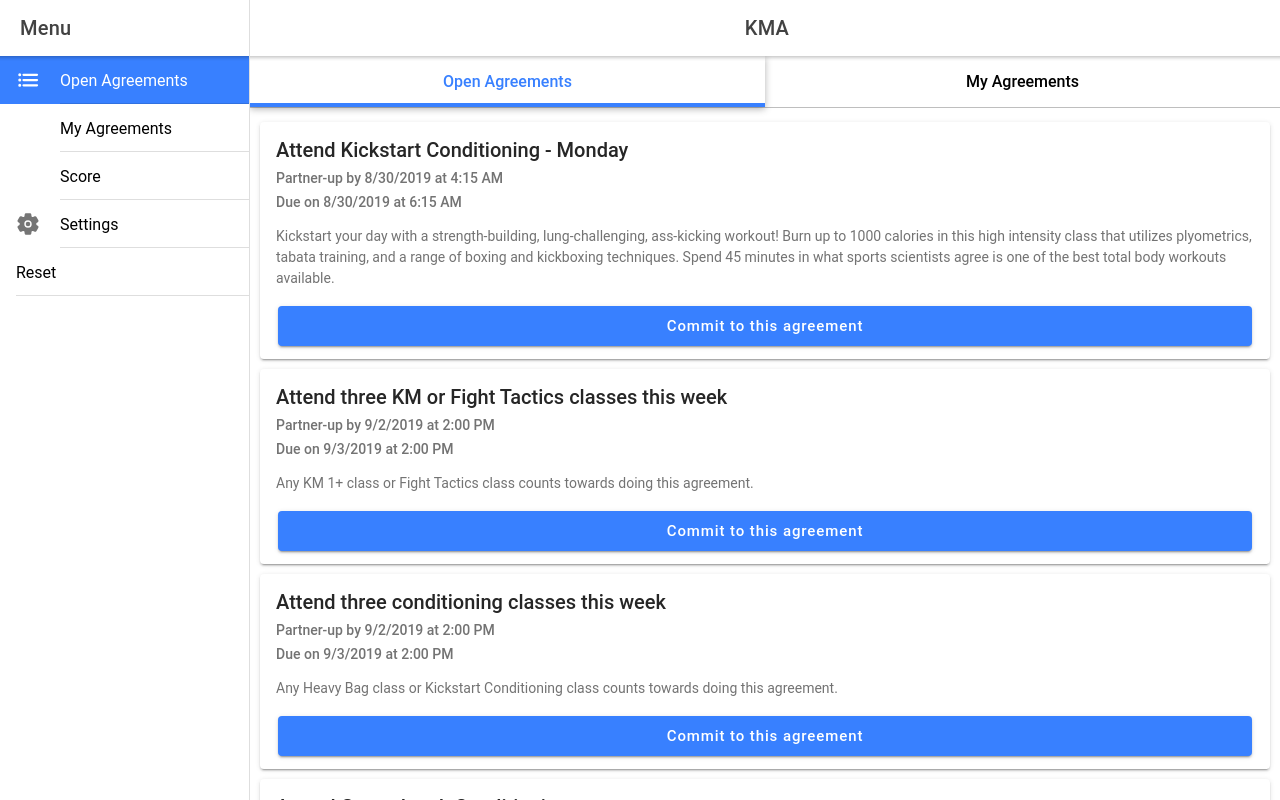
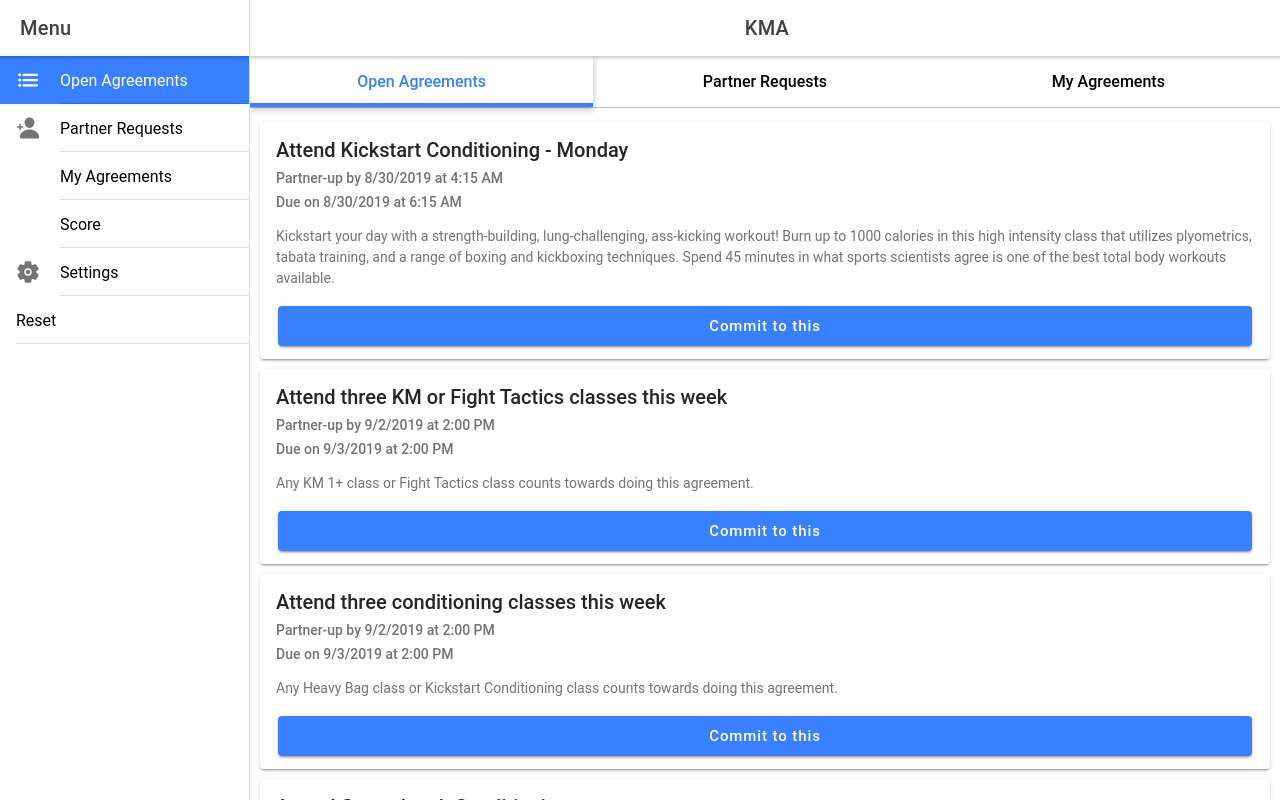
Before and after one commit to matt-hernandez/kma, a React (Create React App) app: page /agreements/open in a window 1280 px wide. Built offline with nearby package versions, Linux system fonts and the light colour scheme; the HTML template or start-up script is replaced by a standard one.

Commit message:
Include enough assets to render partner request

```diff
--- a/src/App.tsx
+++ b/src/App.tsx
@@ -25,7 +25,7 @@
 import FindAPartner from './pages/FindAPartner';
 import UserPool from './pages/UserPool';
 import PageDoesNotExist from './pages/404';
-import { contacts, list, stats, settings } from 'ionicons/icons';
+import { contacts, list, stats, settings, personAdd } from 'ionicons/icons';
 
 /* Core CSS required for Ionic components to work properly */
 import '@ionic/react/css/core.css';
@@ -54,6 +54,11 @@
     title: 'Open Agreements',
     url: '/agreements/open',
     icon: list
+  },
+  {
+    title: 'Partner Requests',
+    url: '/agreements/requests',
+    icon: personAdd
   },
   {
     title: 'My Agreements',
--- a/src/components/Agreement.tsx
+++ b/src/components/Agreement.tsx
@@ -21,6 +21,7 @@
   partnerUpDeadline: number;
   description?: string;
   isCommitted: boolean;
+  partnerRequests?: string[];
   pendingPartners?: string[];
   confirmedPartners?: string[];
   onCommit?: (...args: any) => void;
@@ -38,6 +39,7 @@
   partnerUpDeadline,
   description,
   isCommitted,
+  partnerRequests = [],
   pendingPartners = [],
   confirmedPartners = [],
   onCommit = () => {},
@@ -68,7 +70,7 @@
           </IonCardSubtitle>
           <IonCardSubtitle>{formattedDueDate}</IonCardSubtitle>
         </IonCardHeader>
-        { confirmedPartners.map(request => (
+        {isCommitted && confirmedPartners.map(request => (
           <IonCardContent key={`${title} ${due} ${request}`}>
             <IonChip color="success" className="partner-request">
               <IonLabel>
@@ -76,8 +78,8 @@
               </IonLabel>
             </IonChip>
           </IonCardContent>
-        )) }
-        { !isPastPartnerUpDeadline && pendingPartners.map(request => (
+        ))}
+        {(!isPastPartnerUpDeadline && isCommitted) && pendingPartners.map(request => (
           <IonCardContent key={`${title} ${due} ${request}`}>
             <IonChip color="tertiary" className="partner-request">
               <IonLabel>
@@ -86,8 +88,8 @@
             </IonChip>
             <InlineItalic> - <CustomLink onClick={() => onCancelRequest(request)}>Cancel request</CustomLink></InlineItalic>
           </IonCardContent>
-        )) }
-        { (!isPastPartnerUpDeadline && isCommitted && pendingPartners.length === 0 && confirmedPartners.length === 0) && (
+        ))}
+        {(!isPastPartnerUpDeadline && isCommitted && pendingPartners.length === 0 && confirmedPartners.length === 0) && (
           <IonCardContent key={`${title} ${due} no-requests`}>
             <IonChip color="danger" className="partner-request">
               <IonLabel>
@@ -96,17 +98,29 @@
             </IonChip>
           </IonCardContent>
         )}
+        {(!isPastPartnerUpDeadline && partnerRequests.length > 0) && partnerRequests.map(request => (
+          <IonCardContent key={`${title} ${due} ${request}`}>
+            <IonChip color="primary" className="partner-request">
+              <IonLabel>
+                <InlineItalic>{`${request}`} requested you!</InlineItalic>
+              </IonLabel>
+            </IonChip>
+            <InlineItalic> - <CustomLink onClick={() => onCancelRequest(request)}>Confirm request</CustomLink></InlineItalic>
+            <InlineItalic> or <CustomLink onClick={() => onCancelRequest(request)}>deny request</CustomLink></InlineItalic>
+          </IonCardContent>
+        ))}
         {typeof description === 'string' && (
           <IonCardContent>
             {description}
           </IonCardContent>
         )}
         <IonCardContent>
-          {!isCommitted && <IonButton expand="block" color="primary" onClick={onCommit}>Commit to this agreement</IonButton>}
+          {(!isCommitted && partnerRequests.length === 0) && <IonButton expand="block" color="primary" onClick={onCommit}>Commit to this</IonButton>}
+          {(!isCommitted && partnerRequests.length > 0) && <IonButton expand="block" color="primary" onClick={onCommit}>Commit to this, separately</IonButton>}
           {(isCommitted && !isPastPartnerUpDeadline && pendingPartners.length + confirmedPartners.length < 2) && <IonButton expand="block" color="primary" onClick={onFindPartner}>Find a partner</IonButton>}
           {(isCommitted && confirmedPartners.length > 0 && isPastDue) && <IonButton expand="block" color="primary" onClick={onMarkAsDone}>Mark as Done</IonButton>}
-          {(isCommitted && confirmedPartners.length === 0) && <IonButton expand="block" color="medium" fill="outline" onClick={onCancel}>Cancel this agreement</IonButton>}
-          {(isCommitted && confirmedPartners.length > 0) && <IonButton expand="block" color="danger" onClick={onBreak}>Break this agreement</IonButton>}
+          {(isCommitted && confirmedPartners.length === 0) && <IonButton expand="block" color="medium" fill="outline" onClick={onCancel}>Cancel agreement</IonButton>}
+          {(isCommitted && confirmedPartners.length > 0) && <IonButton expand="block" color="danger" onClick={onBreak}>Break agreement</IonButton>}
         </IonCardContent>
       </IonCard>
     </>
--- a/src/components/Tab.tsx
+++ b/src/components/Tab.tsx
@@ -1,4 +1,5 @@
 import React from 'react';
+import { IonBadge } from '@ionic/react';
 import styled, { css } from 'styled-components/macro';
 import FlexCell from './FlexCell';
 import { colors } from '../styles/colors';
@@ -9,6 +10,9 @@
 
 const TabContainer = styled(FlexCell)<IsActive>`
   position: relative;
+  display: flex;
+  align-items: center;
+  justify-content: center;
   cursor: pointer;
 
   ${({isActive}) => isActive
@@ -24,9 +28,21 @@
       color: ${colors.active};
     `
   }
+  position: relative;
   margin-bottom: 16px;
   font-size: 16px;
   text-align: center;
+`;
+
+const TabBadgeContainer = styled.span`
+  position: absolute;
+  top: 50%;
+  right: 0;
+  transform: translate(calc(100% + 5px), calc(-50% + 1px));
+
+  ion-badge {
+    display: block;
+  }
 `;
 
 const TabHighlight = styled.div`
@@ -39,13 +55,22 @@
 
 interface Props extends IsActive {
   name: string;
+  showBadge?: boolean;
+  badgeNumber?: number;
   onClick: (...args: any[]) => void;
 };
 
-const Tab: React.FunctionComponent<Props> = function({ name, isActive, onClick }) {
+const Tab: React.FunctionComponent<Props> = function({ name, isActive, onClick, showBadge, badgeNumber = 0 }) {
   return (
     <TabContainer isActive={isActive} onClick={onClick} shouldInflate={true}>
-      <TabName isActive={isActive}>{name}</TabName>
+      <TabName isActive={isActive}>
+        {name}
+        {(showBadge && badgeNumber > 0) && (
+          <TabBadgeContainer>
+            <IonBadge color="medium">{badgeNumber}</IonBadge>
+          </TabBadgeContainer>
+        )}
+      </TabName>
       {isActive && <TabHighlight />}
     </TabContainer>
   )
--- a/src/overrides.css
+++ b/src/overrides.css
@@ -39,7 +39,12 @@
   margin-bottom: 0;
 }
 
-.ion-color-success {
+ion-chip.ion-color-primary {
+  --ion-color-primary-rgb: 0, 61, 169;
+  --ion-color-primary-shade: #0955d7;
+}
+
+ion-chip.ion-color-success {
   --ion-color-success-rgb: 0, 112, 44;
   --ion-color-success-shade: #008333;
 }
--- a/src/pages/Agreements.tsx
+++ b/src/pages/Agreements.tsx
@@ -5,8 +5,10 @@
 import Tab from '../components/Tab';
 import OpenAgreements from './Agreements/OpenAgreements';
 import MyAgreements from './Agreements/MyAgreements';
+import PartnerRequests from './Agreements/PartnerRequests';
 import { colors } from '../styles/colors';
 import { addPageData } from '../util/add-page-data';
+import { ourConnect, StateProps } from '../util/state';
 
 const TabsContainer = styled(FlexRow)`
   margin-bottom: 14px;
@@ -22,27 +24,36 @@
     slug: OpenAgreements.pageData.slug
   },
   {
+    title: PartnerRequests.pageData.title,
+    slug: PartnerRequests.pageData.slug
+  },
+  {
     title: MyAgreements.pageData.title,
     slug: MyAgreements.pageData.slug
   }
 ];
 
-const Agreements: React.FunctionComponent<RouteComponentProps> = ({
-  history,
-  location,
-  match }) => {
+const Agreements: React.FunctionComponent<RouteComponentProps & StateProps> = ({
+    history,
+    location,
+    match,
+    state: { requestsToBePartner }
+  }) => {
   return (
     <>
       <TabsContainer>
-        {tabs.map(({ title, slug }, i) => (
-          <Tab key={slug} name={title} isActive={`${match.url}${slug}` === location.pathname} onClick={() => history.push(`${match.url}${slug}`)} />
-        ))}
+        {tabs.map(({ title, slug }, i) => {
+          return (
+            <Tab key={slug} showBadge={title === PartnerRequests.pageData.title} badgeNumber={requestsToBePartner.length} name={title} isActive={`${match.url}${slug}` === location.pathname} onClick={() => history.push(`${match.url}${slug}`)} />
+          );
+        })}
       </TabsContainer>
       <Route path={`${match.url}${OpenAgreements.pageData.slug}`} component={OpenAgreements} strict exact />
+      <Route path={`${match.url}${PartnerRequests.pageData.slug}`} component={PartnerRequests} strict exact />
       <Route path={`${match.url}${MyAgreements.pageData.slug}`} component={MyAgreements} strict exact />
       <Route exact path={`${match.url}`} render={() => <Redirect to={`${match.url}${OpenAgreements.pageData.slug}`} />} />
     </>
   );
 };
 
-export default addPageData(withRouter(Agreements), { slug, title });
+export default addPageData(withRouter(ourConnect()(Agreements)), { slug, title });
--- a/src/pages/Agreements/MyAgreements.tsx
+++ b/src/pages/Agreements/MyAgreements.tsx
@@ -2,7 +2,6 @@
 import { withRouter, RouteComponentProps } from 'react-router-dom';
 import Agreement from '../../components/Agreement';
 import { StateProps, ourConnect } from '../../util/state';
-import { formatDueDate } from '../../util/format-due-date';
 import { addPageData } from '../../util/add-page-data';
 
 const slug = '/my';
--- /dev/null
+++ b/src/pages/Agreements/PartnerRequests.tsx
@@ -0,0 +1,31 @@
+import React from 'react';
+import { withRouter, RouteComponentProps } from 'react-router-dom';
+import Agreement from '../../components/Agreement';
+import { StateProps, ourConnect } from '../../util/state';
+import { addPageData } from '../../util/add-page-data';
+
+const slug = '/requests';
+const title = 'Partner Requests';
+
+const PartnerRequests: React.FunctionComponent<RouteComponentProps & StateProps> = ({
+    dispatch,
+    history,
+    state: { requestsToBePartner, today }
+  }) => (
+  <>
+    {requestsToBePartner.map(({ id, partnerUpDeadline, partnerRequests, title, due, description }) => (
+      <Agreement
+        key={id}
+        isCommitted={false}
+        partnerUpDeadline={partnerUpDeadline}
+        title={title}
+        due={due}
+        description={description}
+        partnerRequests={partnerRequests.map(({name}) => name)}
+        debugNow={today}
+      />
+    ))}
+  </>
+);
+
+export default addPageData(withRouter(ourConnect()(PartnerRequests)), { slug, title });
--- a/src/util/state.ts
+++ b/src/util/state.ts
@@ -76,6 +76,7 @@
 ];
 
 interface CommittedAgreement extends Agreement {
+  partnerRequests: User[];
   pendingPartners: User[];
   confirmedPartners: User[];
 }
@@ -179,6 +180,7 @@
   allAgreements: Agreement[];
   openAgreements: Agreement[];
   myAgreements: CommittedAgreement[];
+  requestsToBePartner: CommittedAgreement[];
   otherUsers: User[];
   usersInSearch: User[];
   savedSearchQuery: string;
@@ -195,6 +197,7 @@
 class StateConstructor implements State {
   allAgreements = allAgreements;
   openAgreements = allAgreements;
+  requestsToBePartner = [];
   myAgreements = [];
   otherUsers = users;
   usersInSearch = [];
@@ -243,6 +246,7 @@
         ...state.myAgreements,
         {
           ...agreement,
+          partnerRequests: [],
           pendingPartners: [],
           confirmedPartners: []
         }
```
